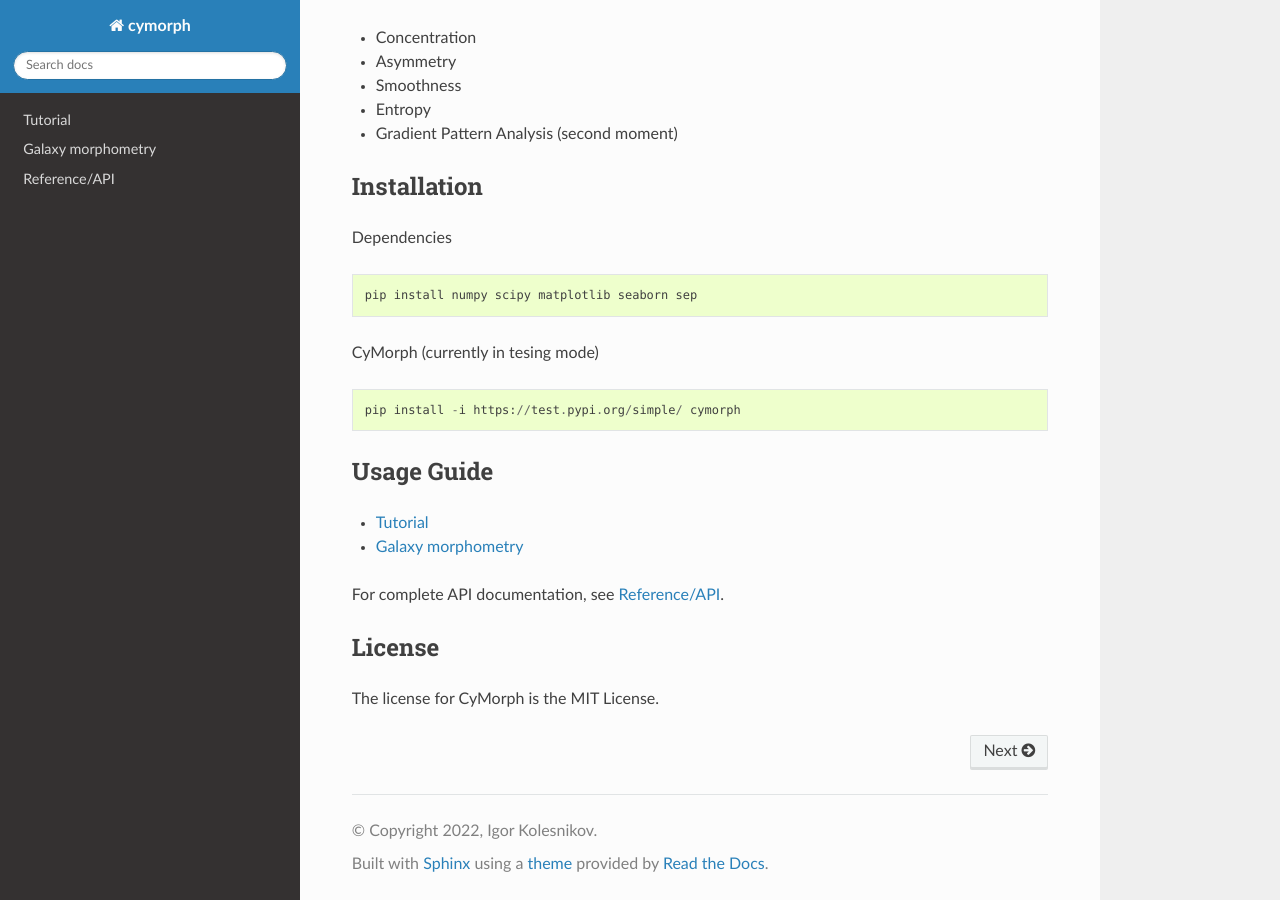
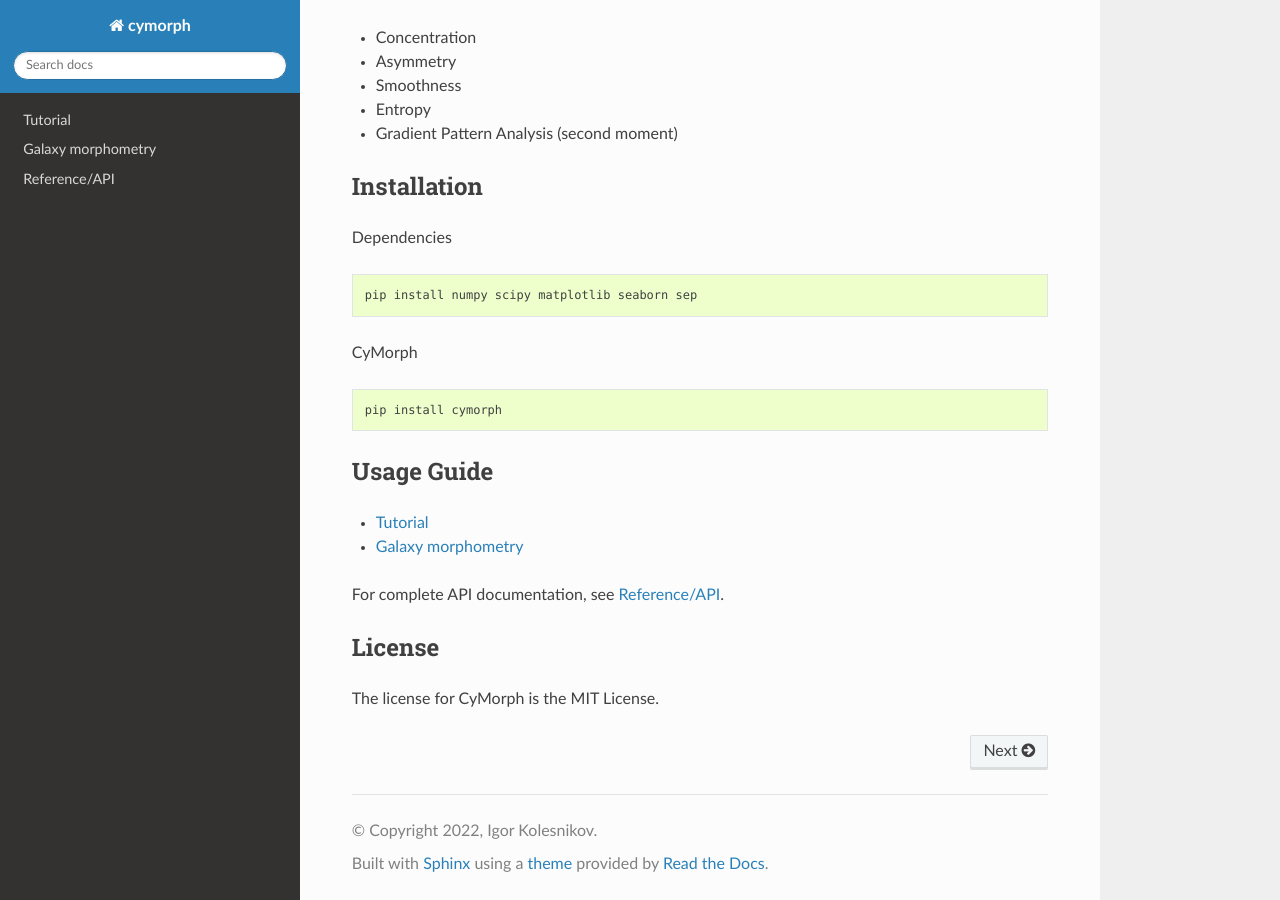
Before and after one commit to igorkolesnikov13/cymorph, a Sphinx documentation site: the page built from docs/index.rst, in a window 1280 px wide and 900 px high, scrolled down 934 px. Built offline with Sphinx 7.4.7 and the Read the Docs theme 2.0.0, drawn with Linux system fonts in a browser that asks for light colours.

Commit message:
doc typo

```diff
--- a/docs/index.rst
+++ b/docs/index.rst
@@ -40,9 +40,9 @@
 
     pip install numpy scipy matplotlib seaborn sep
 
-CyMorph (currently in tesing mode) ::
+CyMorph ::
 
-    pip install -i https://test.pypi.org/simple/ cymorph
+    pip install cymorph
 
 Usage Guide
 -----------
```
